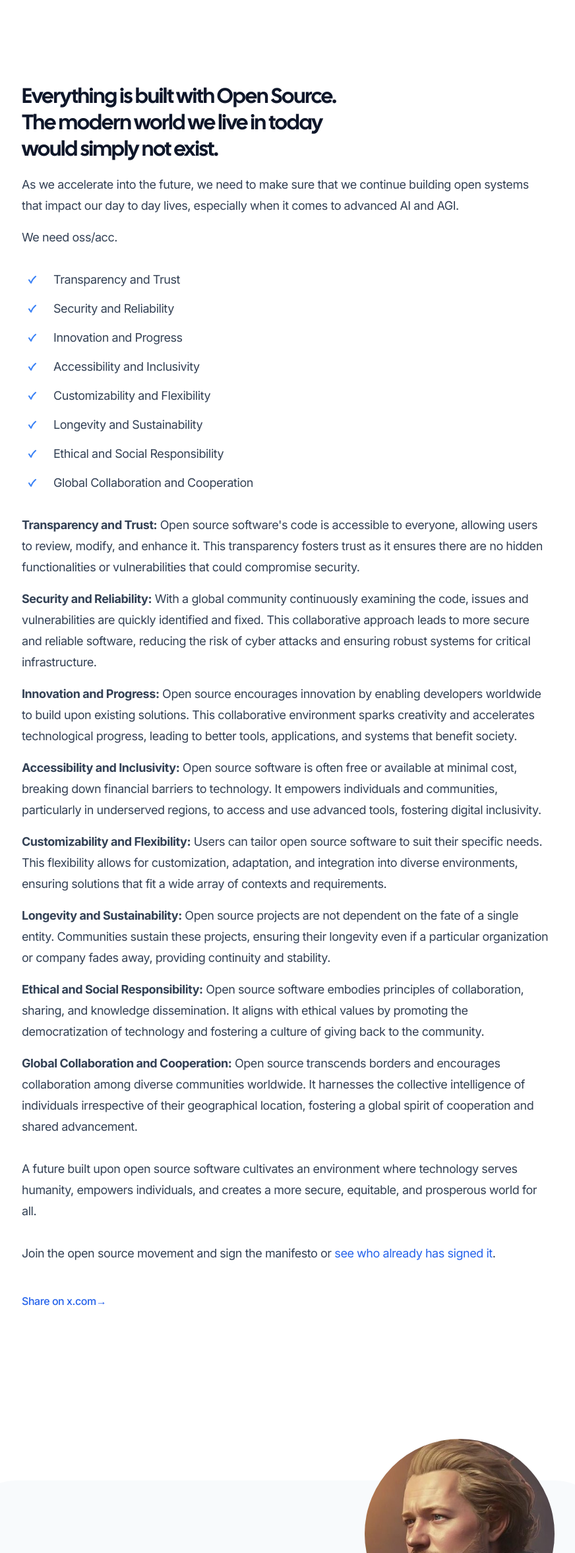
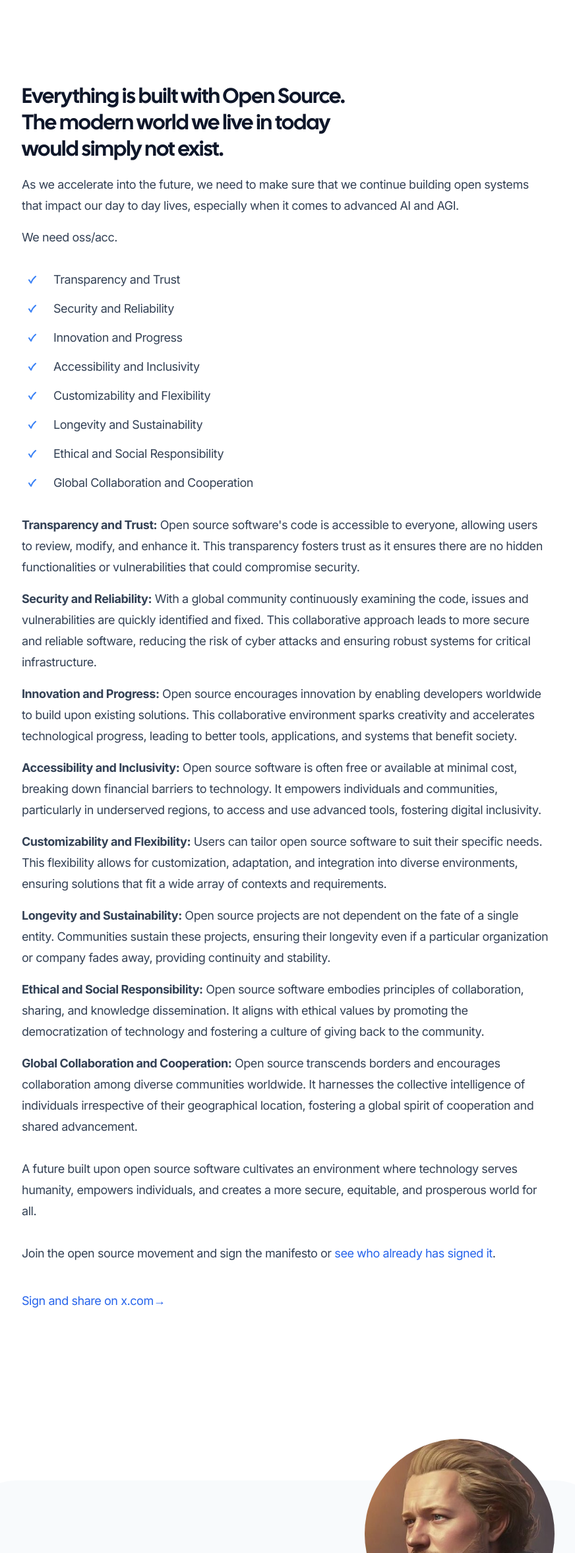
Before and after one commit to PeerRich/ossacc, a Next.js app: page / in a window 1280 px wide. Shown: the top 2354 px of the page at 66% size, without its empty margins (207-1079 px from the left). Built offline with nearby package versions, Linux system fonts and the light colour scheme; a web font is replaced by a local one.

Commit message:
fixed sign link

```diff
--- a/src/components/Introduction.tsx
+++ b/src/components/Introduction.tsx
@@ -11,7 +11,7 @@ export function Introduction() {
       className="pb-16 pt-20 sm:pb-20 md:pt-36 lg:py-32"
     >
       <Container className="text-lg tracking-tight text-slate-700">
-        <p className="max-w-lg font-display text-4xl font-bold tracking-tight text-slate-900">
+        <p className="max-w-lg font-display text-4xl text-slate-900">
           Everything is built with Open Source. The modern world we live in
           today would simply not exist.
         </p>
@@ -137,9 +137,9 @@ export function Introduction() {
         <p className="mt-10">
           <Link
             href="https://twitter.com/intent/tweet?text=I've%20signed%20the%20ossacc.com%20open%20source%20acceleration%20manifesto%20and%20you%20should%20do%20it%20too!"
-            className="text-base font-medium text-blue-600 hover:text-blue-800"
+            className="text-blue-600 hover:text-blue-800"
           >
-            Share on x.com
+            Sign and share on x.com
             <span aria-hidden="true">&rarr;</span>
           </Link>
         </p>
```
